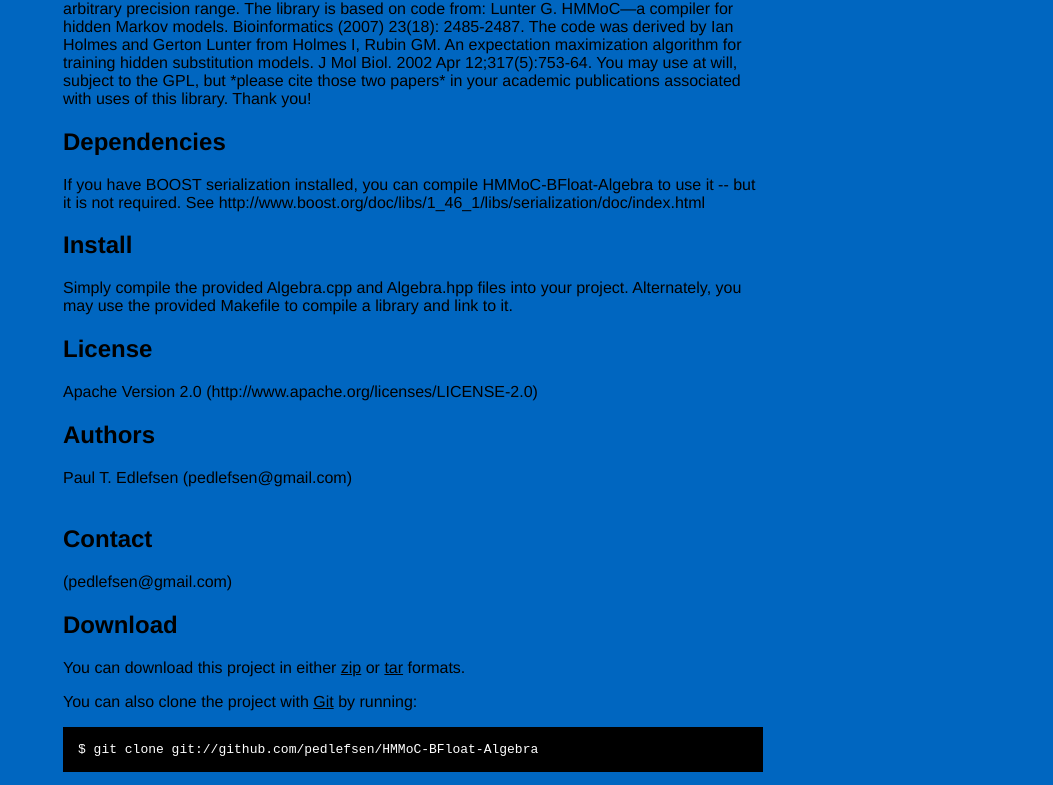
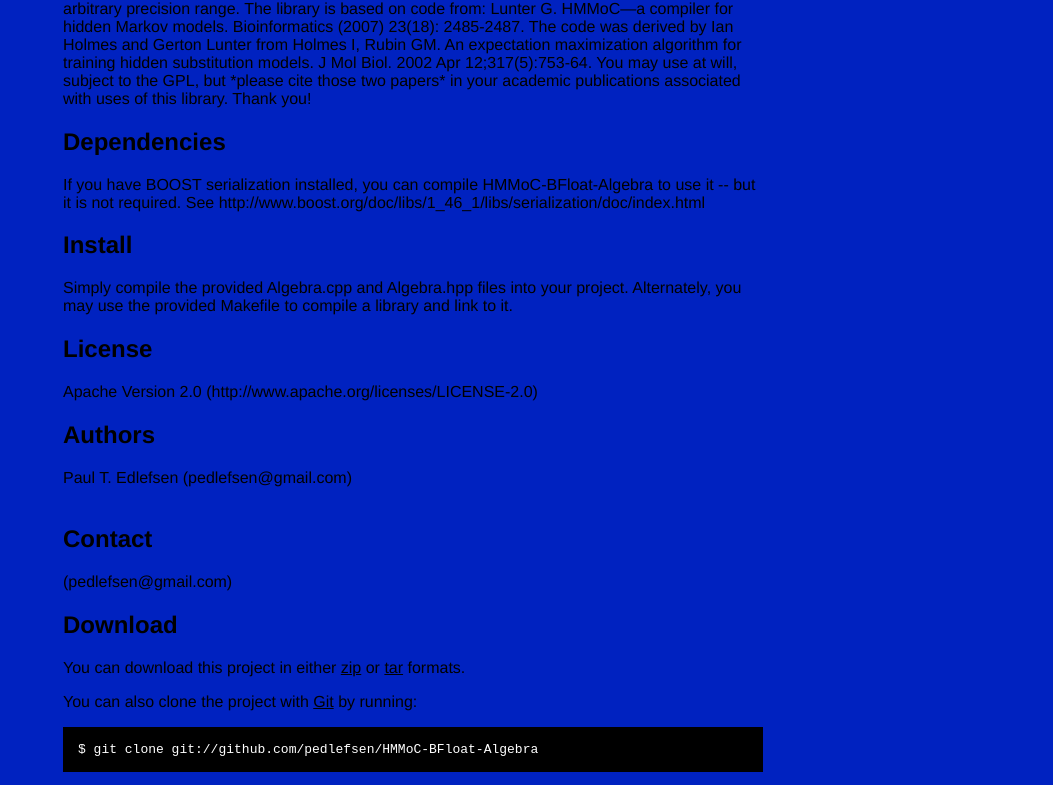
Before and after one commit to pedlefsen/HMMoC-BFloat-Algebra, a plain HTML site: page index.html in a window 1280 px wide. Shown: the part 317-1102 px from the top of the page, without its empty margins (227-1280 px from the left). Drawn offline with Linux system fonts and the light colour scheme.

Commit message:
Edited index.html via GitHub

```diff
--- a/index.html
+++ b/index.html
@@ -8,7 +8,7 @@
   <style type="text/css">
     body {
       margin-top: 1.0em;
-      background-color: #0066c0;
+      background-color: #0022c0;
       font-family: Helvetica, Arial, FreeSans, san-serif;
       color: #000000;
     }
```
